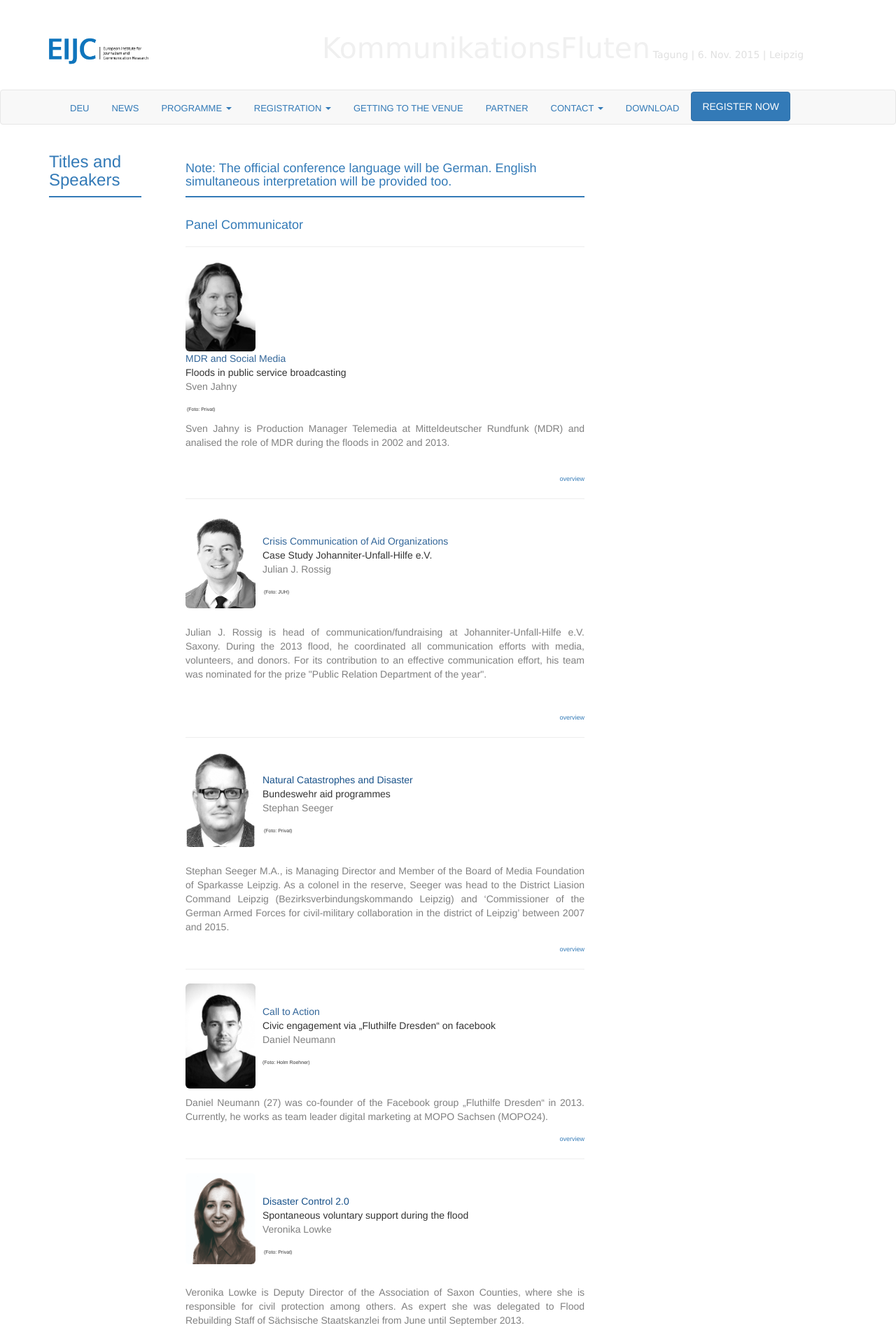
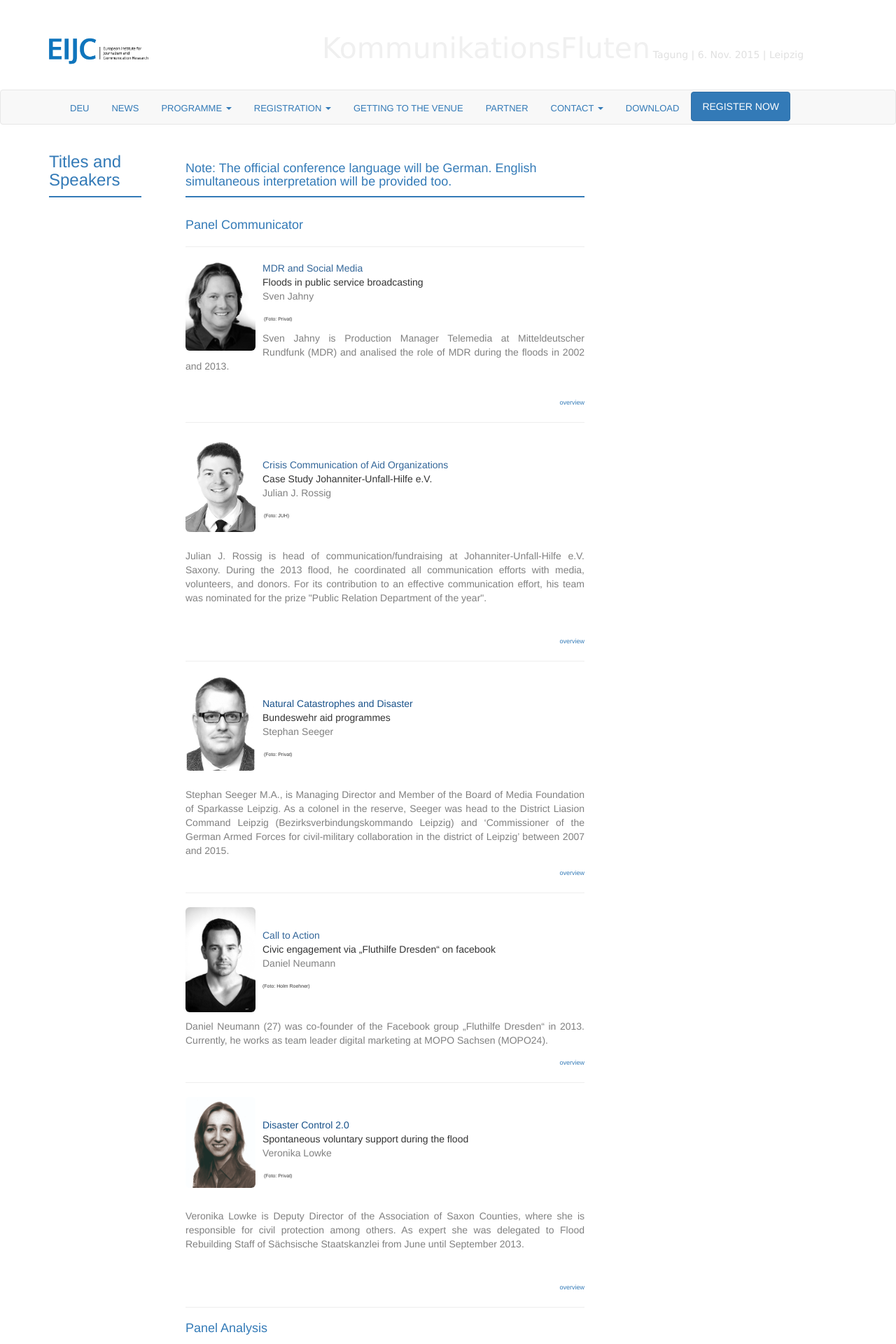
Before and after one commit to susedev/test, a Jekyll site: the page built from titles-and-speakers.html, in a window 1280 px wide. Shown: the top 1920 px of the page at 70% size. Built offline with Jekyll 4.4.1, drawn with Linux system fonts in a browser that asks for light colours; nearby versions of some CDN libraries.

Commit message:
Update titles-and-speakers.html

```diff
--- a/titles-and-speakers.html
+++ b/titles-and-speakers.html
@@ -11,7 +11,7 @@ language: en
 <hr noshade="noshade" size="1" />
 
 
-  <a id="Jahny" name="Jahny"></a><img alt="Sven Jahny" class="img-rounded" src="{{ site.base_url }}/media/people/Jahny_hell_300_20.jpg" style="width: 100px; height: 129px;" title="Sven Jahny (Foto: Privat)" />
+  <a id="Jahny" name="Jahny"></a><img alt="Sven Jahny" class="img-rounded" src="{{ site.base_url }}/media/people/Jahny_hell_300_20.jpg" style="float: left; margin-right: 10px; margin-bottom: 5px; width: 100px; height: auto;" title="Sven Jahny (Foto: Privat)" />
 
 
 
```
